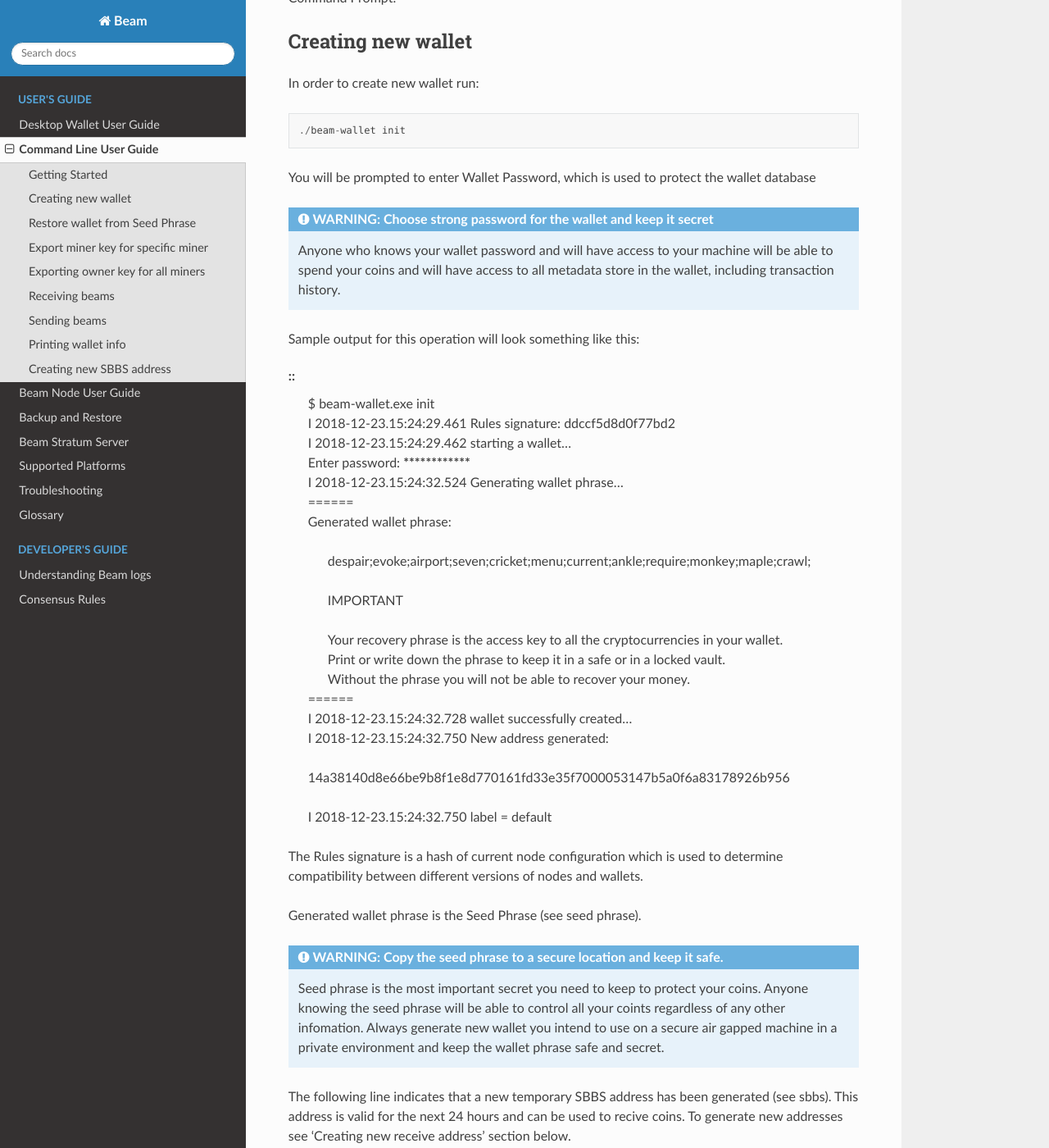
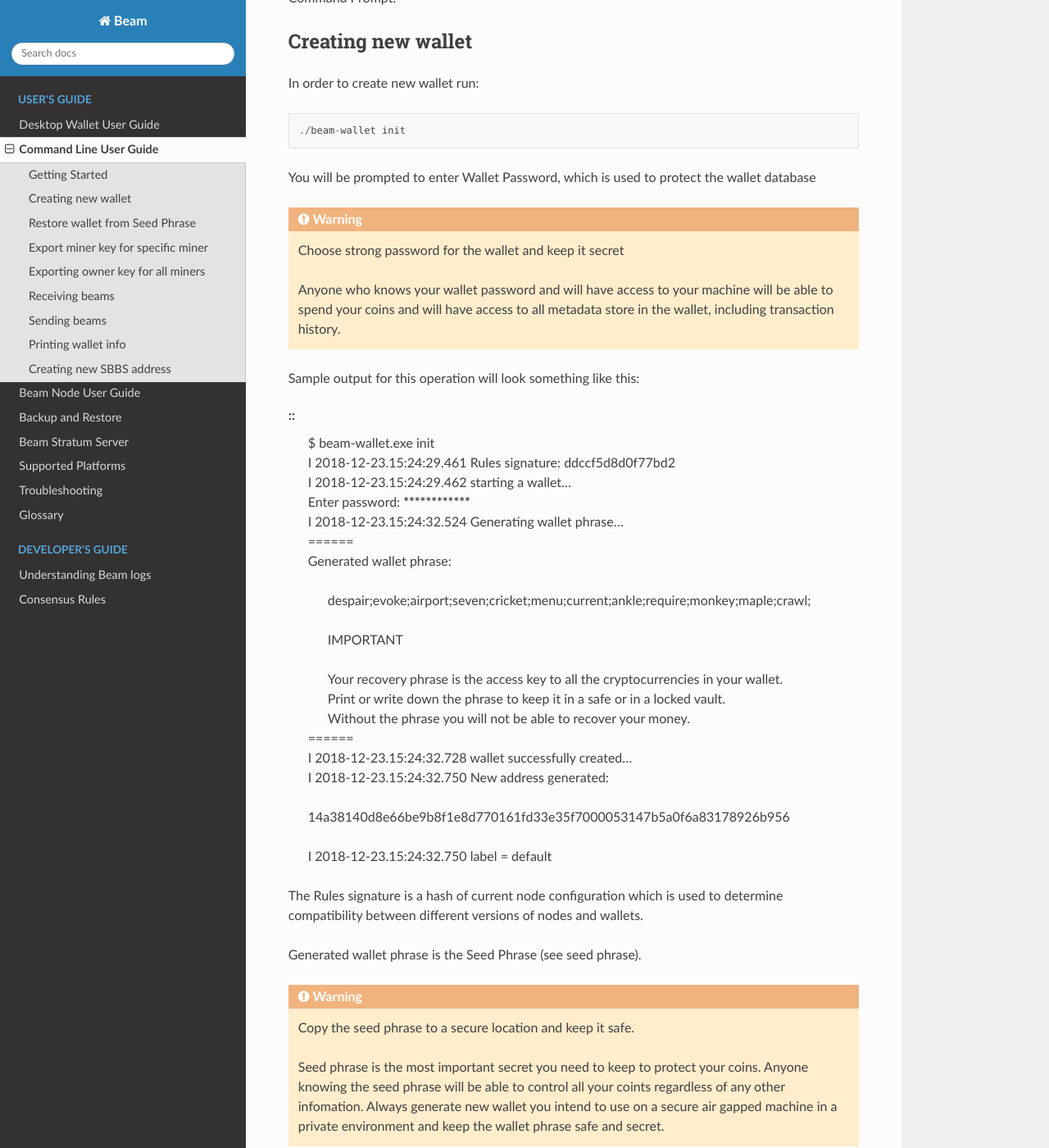
Before and after one commit to BeamMW/beam-docs, a Sphinx documentation site: the page built from source/rtd_pages/user_cli_wallet_guide.rst, in a window 1280 px wide and 1400 px high, scrolled down 422 px. Shown: the whole window at 82% size. Built offline with Sphinx 7.4.7 and the Read the Docs theme 2.0.0, drawn with Linux system fonts in a browser that asks for light colours; the version number could not be read and is left out; part of the change alters nothing that is shown.

```diff
--- a/source/rtd_pages/user_cli_wallet_guide.rst
+++ b/source/rtd_pages/user_cli_wallet_guide.rst
@@ -23,7 +23,7 @@ In order to create new wallet run:
 
 You will be prompted to enter Wallet Password, which is used to protect the wallet database
 
-.. admonition:: WARNING: Choose strong password for the wallet and keep it secret
+.. warning:: Choose strong password for the wallet and keep it secret
 
    Anyone who knows your wallet password and will have access to your machine will be able to spend your coins and will have access to all metadata store in the wallet, including transaction history.
 
@@ -58,7 +58,7 @@ The Rules signature is a hash of current node configuration which is used to det
 
 Generated wallet phrase is the Seed Phrase (see :ref:`seed phrase`).
 
-.. admonition:: WARNING: Copy the seed phrase to a secure location and keep it safe.
+.. warning:: Copy the seed phrase to a secure location and keep it safe.
 
    Seed phrase is the most important secret you need to keep to protect your coins. Anyone knowing the seed phrase will be able to control all your coints regardless of any other infomation. Always generate new wallet you intend to use on a secure air gapped machine in a private environment and keep the wallet phrase safe and secret.
 
@@ -77,7 +77,7 @@ To restore your UTXOs from a Seed Phrase run init command with additional parame
 
 ::
 
-	./beam-wallet init --wallet_phrase=bla;bla;bla...bla;
+	./beam-wallet restore --wallet_phrase=bla;bla;bla...bla;
 
 Export miner key for specific miner
 -----------------------------------
```
